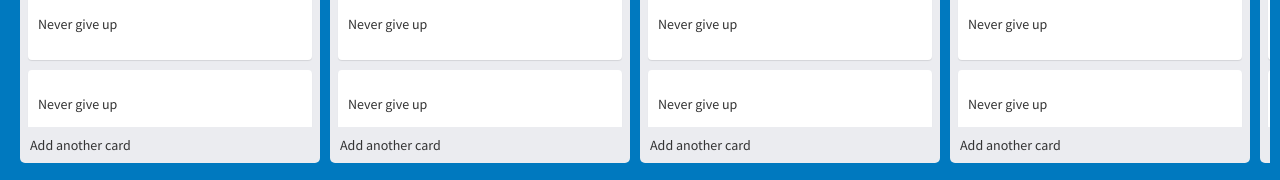
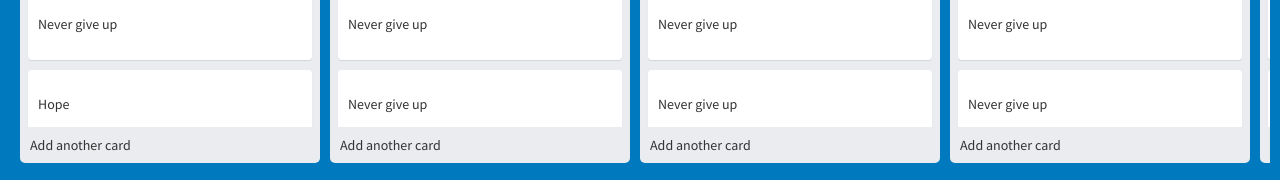
Before and after one commit to nguyenth03/mern-stack-app, a React (Create React App) app: page / in a window 1280 px wide. Shown: the part 617-797 px from the top of the page. Built offline with nearby package versions, Linux system fonts and the light colour scheme.

Commit message:
Update App.js

```diff
--- a/src/App.js
+++ b/src/App.js
@@ -16,7 +16,7 @@ function App() {
           </li>
           <li>Never give up</li>
           <li>Never give up</li>
-          <li>Never give up</li>
+          <li>Hope</li>
         </ul>
         <footer>Add another card</footer>
        </div>
@@ -67,8 +67,8 @@ function App() {
             <br></br>Title: NguyenTH
           </li>
           <li>Never give up</li>
-          <li>Never give up</li>
-          <li>Never give up</li>
+          <li>Ican </li>
+          <li>Really</li>
         </ul>
         <footer>Add another card</footer>
        </div>
```
